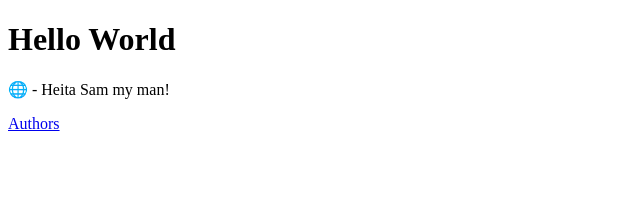
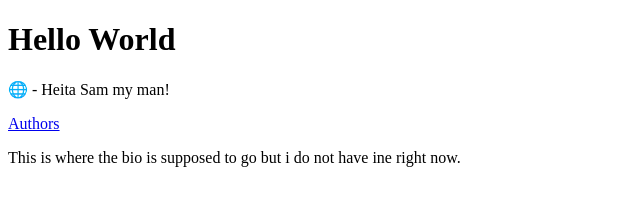
Before and after one commit to uncle-Samana/ELEN4010_2022_LAB1, a plain HTML site: page index.html in a window 1280 px wide. Shown: the whole page, without its empty margins (0-640 px from the left). Drawn offline with Linux system fonts and the light colour scheme.

Commit message:
added bio

```diff
--- a/index.html
+++ b/index.html
@@ -11,5 +11,6 @@
     &#127760 - Heita Sam my man!
     </p>
     <p><a href="author.html">Authors</a></p>
+    <p>This is where the bio is supposed to go but i do not have ine right now.</p>
 </body>
 </html>
```
